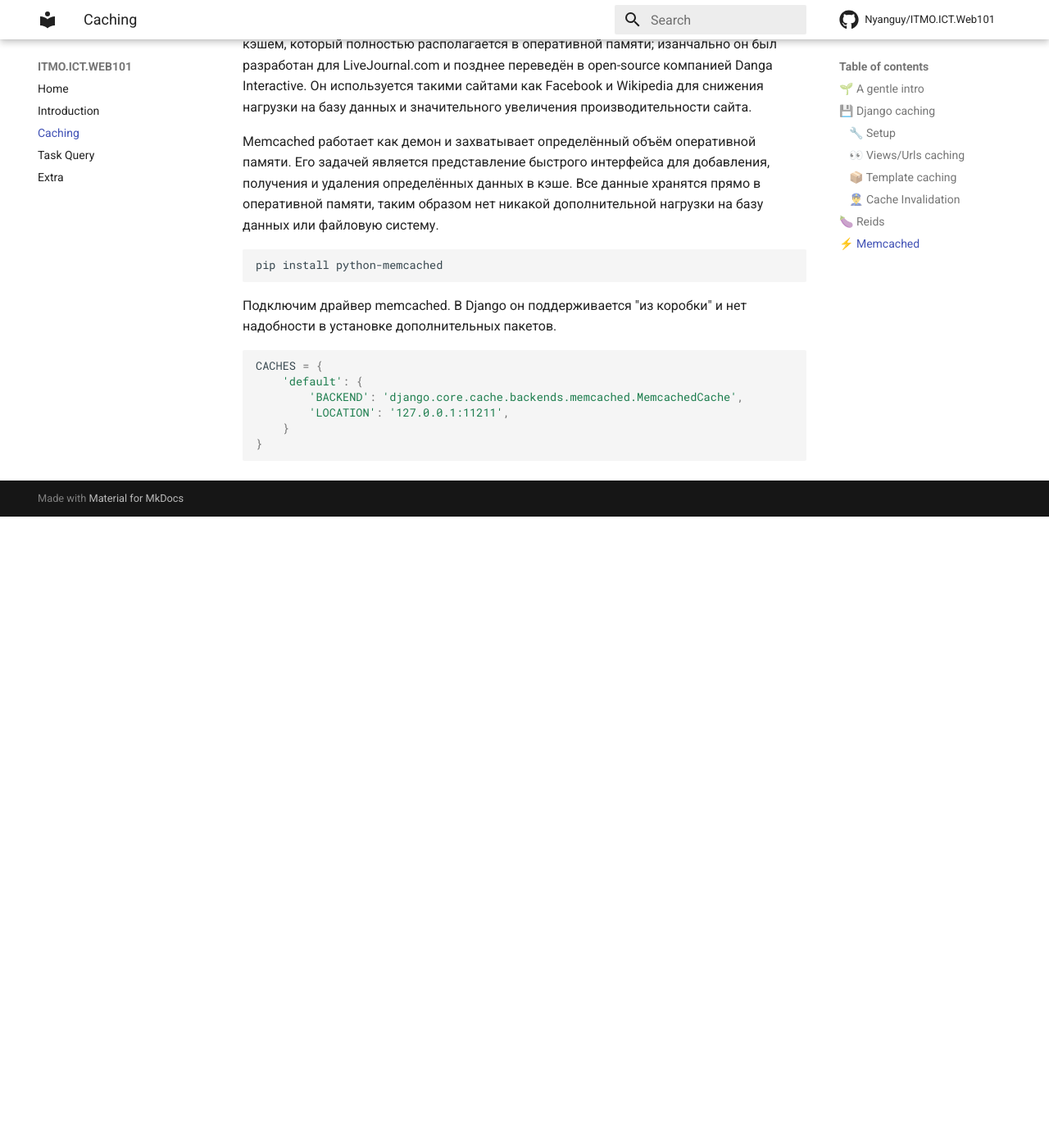
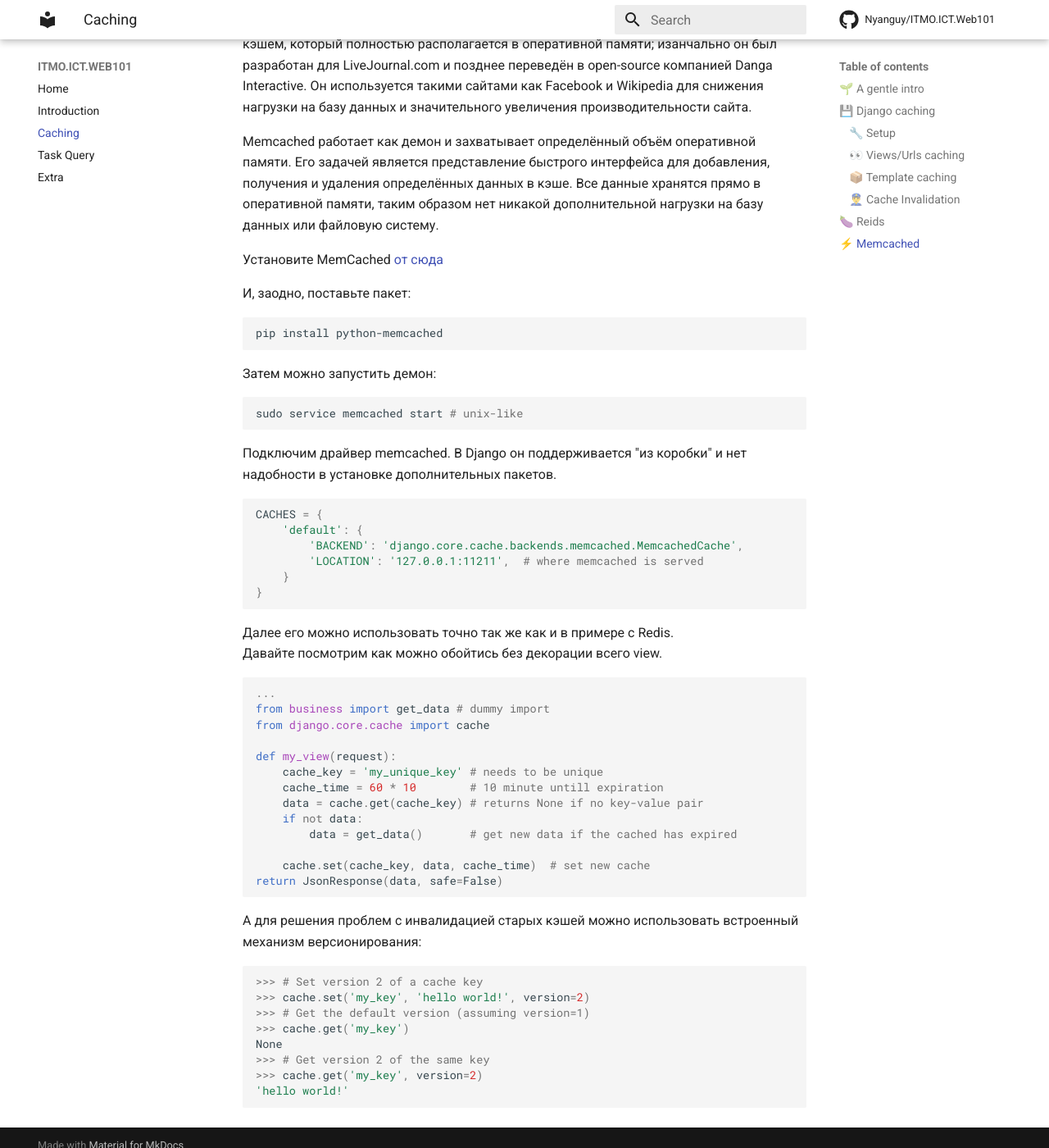
Before and after one commit to Nyanguy/ITMO.ICT.Web101, an MkDocs documentation site: the page built from docs/caching.md, in a window 1280 px wide and 1400 px high, scrolled down 6664 px. Shown: the whole window at 82% size. Built offline with MkDocs 1.6.1 and Material for MkDocs 9.7.7, drawn with Linux system fonts in a browser that asks for light colours; comment, search, counter and statistics services are not loaded; before the commit the page ends 7294 px from its top, so only the background shows below that.

Commit message:
Memcached added

````diff
--- a/docs/caching.md
+++ b/docs/caching.md
@@ -226,9 +226,16 @@ CACHES = {
 
 Memcached работает как демон и захватывает определённый объём оперативной памяти. Его задачей является представление быстрого интерфейса для добавления, получения и удаления определённых данных в кэше. Все данные хранятся прямо в оперативной памяти, таким образом нет никакой дополнительной нагрузки на базу данных или файловую систему.
 
+Установите MemCached [от сюда]()
 
+И, заодно, поставьте пакет:
 ```
 pip install python-memcached
+```
+
+Затем можно запустить демон:
+```shell
+sudo service memcached start # unix-like
 ```
 
 Подключим драйвер memcached. В Django он поддерживается "из коробки" и нет надобности в установке дополнительных пакетов.
@@ -236,7 +243,37 @@ pip install python-memcached
 CACHES = {
     'default': {
         'BACKEND': 'django.core.cache.backends.memcached.MemcachedCache',
-        'LOCATION': '127.0.0.1:11211',
+        'LOCATION': '127.0.0.1:11211',  # where memcached is served
     }
 }
 ```
+
+Далее его можно использовать точно так же как и в примере с Redis.
+Давайте посмотрим как можно обойтись без декорации всего view.
+```python
+...
+from business import get_data # dummy import
+from django.core.cache import cache
+
+def my_view(request):
+    cache_key = 'my_unique_key' # needs to be unique
+    cache_time = 60 * 10        # 10 minute untill expiration
+    data = cache.get(cache_key) # returns None if no key-value pair
+    if not data:
+        data = get_data()       # get new data if the cached has expired
+
+    cache.set(cache_key, data, cache_time)  # set new cache
+return JsonResponse(data, safe=False)
+```
+
+А для решения проблем с инвалидацией старых кэшей можно использовать встроенный механизм версионирования:
+```python
+>>> # Set version 2 of a cache key
+>>> cache.set('my_key', 'hello world!', version=2)
+>>> # Get the default version (assuming version=1)
+>>> cache.get('my_key')
+None
+>>> # Get version 2 of the same key
+>>> cache.get('my_key', version=2)
+'hello world!'
+```
````
